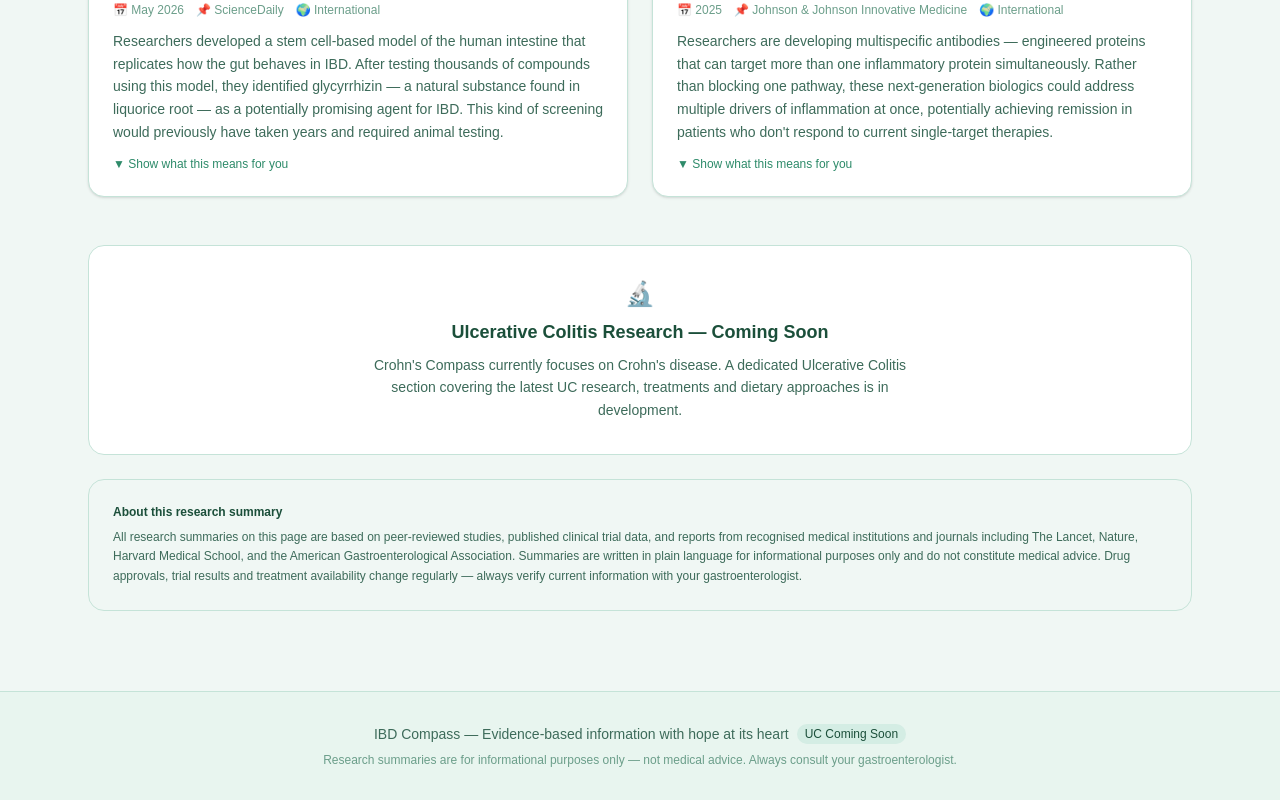
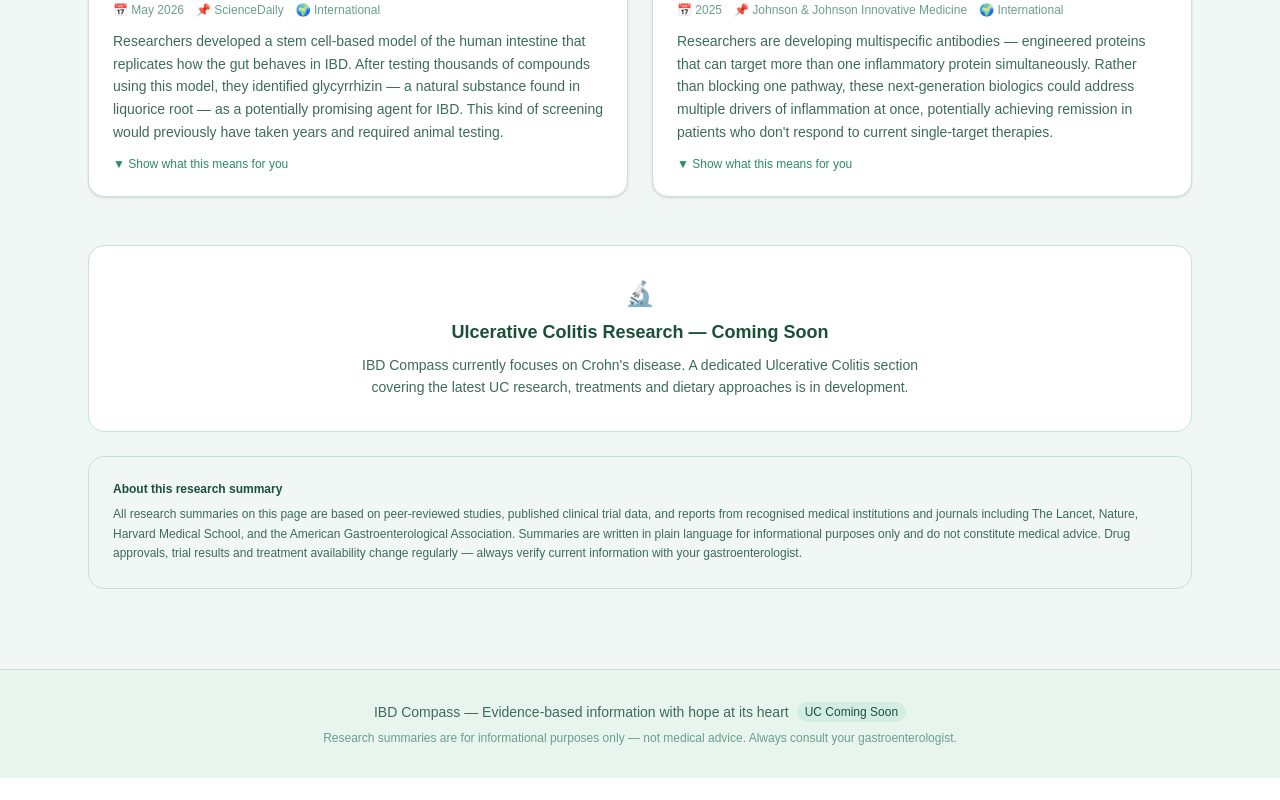
Before and after one commit to VRLes/crohns-compass, a Next.js app: page /research in a window 1280 px wide. Shown: the part 2332-3132 px from the top of the page. After the commit the page ends 3110 px from the top, so only its background shows below. Built offline with nearby package versions, Linux system fonts and the light colour scheme.

Commit message:
Fix remaining IBD Compass references in research and assistant

```diff
--- a/app/ask-the-assistant/page.tsx
+++ b/app/ask-the-assistant/page.tsx
@@ -16,7 +16,7 @@ export default function AskTheAssistant() {
     {
       role: "assistant",
       content:
-        "Hello, and welcome to Crohn's Compass. I'm here to help you find accurate, evidence-based information about Crohn's disease — explained in plain language, with honesty and care.\n\nWhat would you like to know today?",
+        "Hello, and welcome to IBD Compass. I'm here to help you find accurate, evidence-based information about Crohn's disease — explained in plain language, with honesty and care.\n\nWhat would you like to know today?",
     },
   ]);
   const [input, setInput] = useState("");
--- a/app/research/page.tsx
+++ b/app/research/page.tsx
@@ -361,7 +361,7 @@ color: "var(--text-secondary)" }}>
             Ulcerative Colitis Research — Coming Soon
           </h2>
           <p className="text-sm leading-relaxed max-w-xl mx-auto" style={{ color: "var(--text-secondary)" }}>
-            Crohn&apos;s Compass currently focuses on Crohn&apos;s disease. A dedicated Ulcerative Colitis
+            IBD Compass currently focuses on Crohn&apos;s disease. A dedicated Ulcerative Colitis
             section covering the latest UC research, treatments and dietary approaches is in development.
           </p>
         </div>
```
